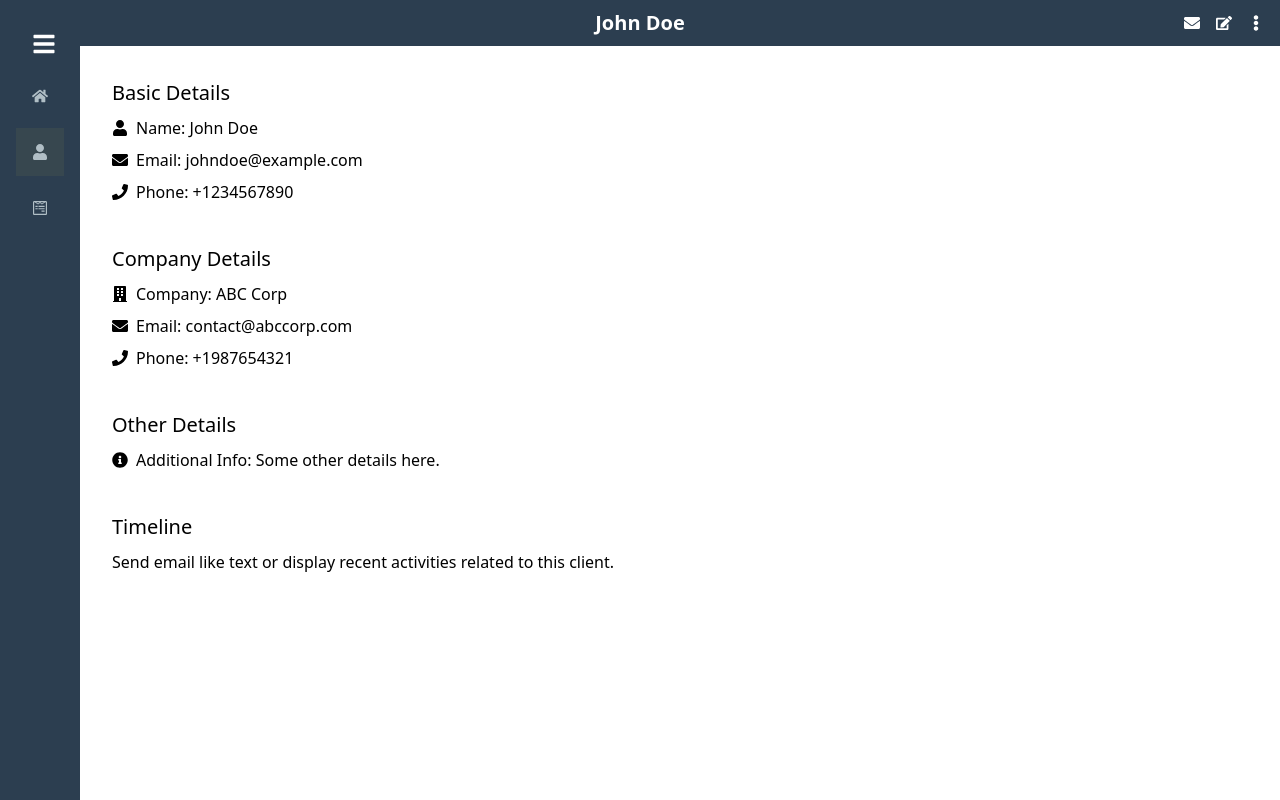
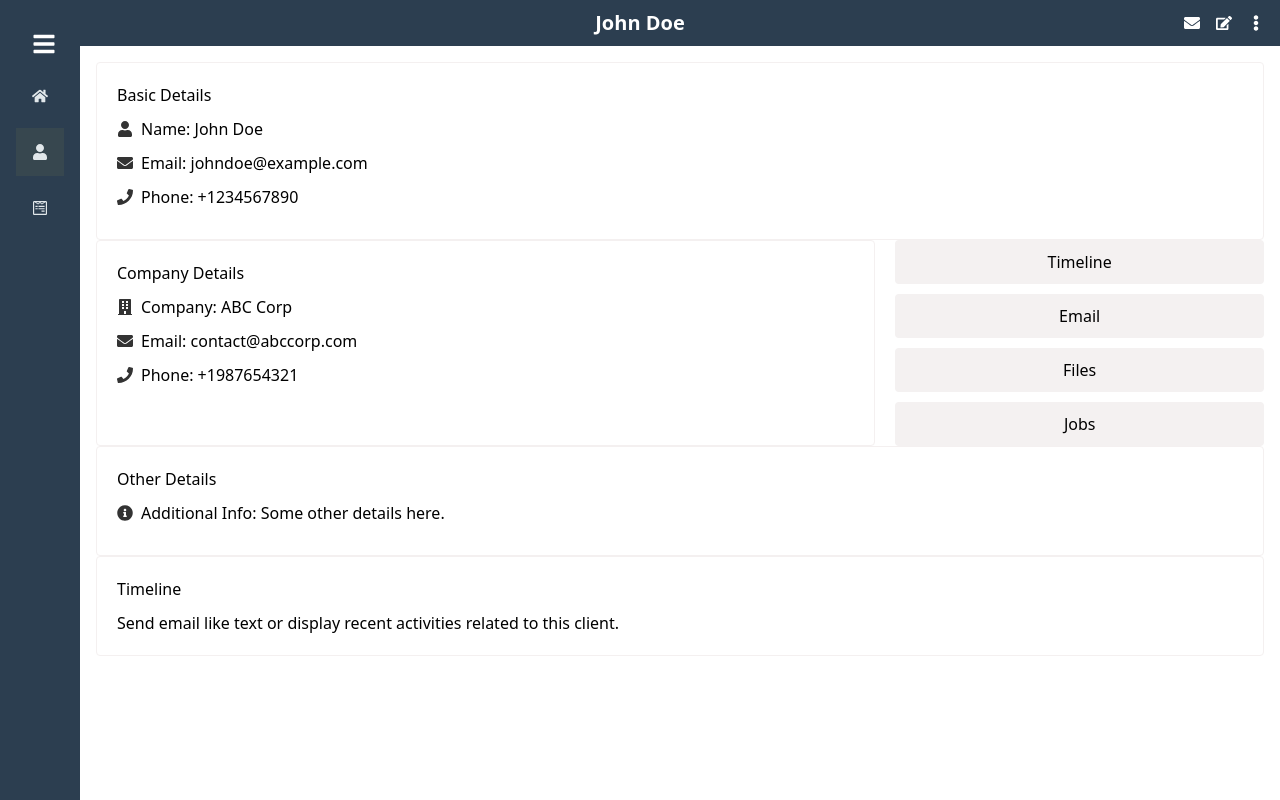
Before and after one commit to Web-Dev-Learner/form, a React (Vite) app in the folder formcraft/: page /client-details in a window 1280 px wide. Shown: the top 800 px of the page. Built offline with nearby package versions, Linux system fonts and the light colour scheme.

Commit message:
modified compaydetails and styles

```diff
--- a/formcraft/src/components/CompanyDetails.jsx
+++ b/formcraft/src/components/CompanyDetails.jsx
@@ -1,10 +1,10 @@
 import React from 'react';
 import { FaBuilding, FaEnvelope, FaPhone } from 'react-icons/fa';
-//import './ClientDetails.scss';
 import "../styles/ClientDetails.scss";
 
 const CompanyDetails = () => {
   return (
+    <div className="company-details-container">
       <div className="details-section">
         <h2 className="section-title">Company Details</h2>
         <div className="detail-item">
@@ -17,6 +17,13 @@ const CompanyDetails = () => {
           <FaPhone className="icon" /> <span>Phone: +1987654321</span>
         </div>
       </div>
+      <div className="sidebar-section">
+        <div className="sidebar-item">Timeline</div>
+        <div className="sidebar-item">Email</div>
+        <div className="sidebar-item">Files</div>
+        <div className="sidebar-item">Jobs</div>
+      </div>
+    </div>
   );
 };
 
--- a/formcraft/src/styles/ClientDetails.scss
+++ b/formcraft/src/styles/ClientDetails.scss
@@ -1,52 +1,47 @@
-.client-details {
-  .top-section {
+.company-details-container {
   display: flex;
   justify-content: space-between;
-    align-items: center;
-    padding: 1rem;
-    background-color: #f1f1f1;
-
-    .client-name {
-      font-size: 1.5rem;
-      font-weight: bold;
-    }
-
-    .actions {
-      display: flex;
-      gap: 1rem;
-
-      .icon {
-        cursor: pointer;
-        font-size: 1.25rem;
-      }
-    }
+  gap: 20px; /* Adjust spacing between sections as needed */
 }
 
 .details-section {
-    padding: 1rem;
+  flex: 2;
+  border: 1px solid #f4f0f0;
+  padding: 20px;
+  border-radius: 4px;
+}
+
+.sidebar-section {
+  flex: 1;
+  display: grid;
+  grid-template-rows: repeat(4, 1fr);
+  gap: 10px; /* Adjust spacing between grid items as needed */
+}
+
+.sidebar-item {
+  background-color: #f4f1f1;
+  padding: 10px;
+  border-radius: 4px;
+  cursor: pointer;
+  text-align: center;
+  transition: background-color 0.3s;
+}
+
+.sidebar-item:hover {
+  background-color: #f2e6e6;
+}
 
 .section-title {
-      font-size: 1.25rem;
-      margin-bottom: 0.5rem;
+  margin-bottom: 10px;
 }
 
 .detail-item {
   display: flex;
   align-items: center;
-      margin-bottom: 0.5rem;
+  margin-bottom: 10px;
+}
 
 .icon {
-        margin-right: 0.5rem;
+  margin-right: 8px;
+  color: #333;
 }
-    }
-  }
-
-  .side-navbar {
-    padding: 1rem;
-
-    .section-title {
-      font-size: 1.25rem;
-      margin-bottom: 0.5rem;
-    }
-  }
-}
--- a/formcraft/src/styles/Sidebar.scss
+++ b/formcraft/src/styles/Sidebar.scss
@@ -17,7 +17,8 @@
     }
 
     .icon {
-      margin-right: 0; /* Adjust icon alignment */
+      margin-right: 0;
+      color:#e1e7ea; /* Adjust icon alignment */
     }
   }
 
@@ -63,7 +64,8 @@
 
       .icon {
         margin-right: 16px;
-        flex-shrink: 0; /* Prevent icon from shrinking */
+        flex-shrink: 0;
+        color:  #e1e7ea ;/* Prevent icon from shrinking */
       }
 
       .text {
```
Lines whose indentation alone changed are shown as unchanged.
